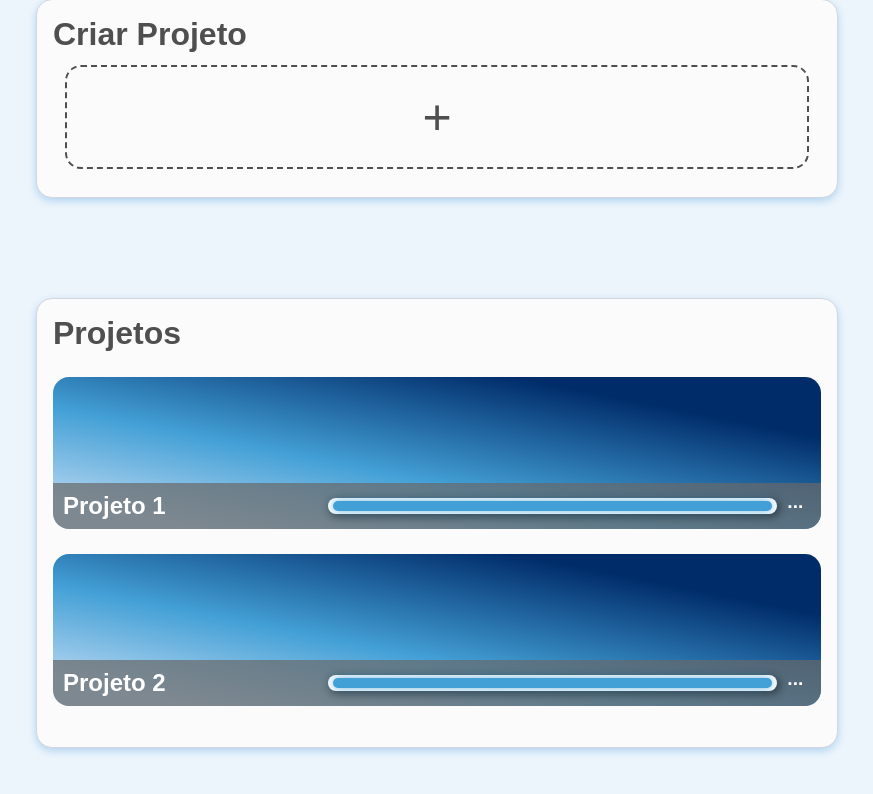
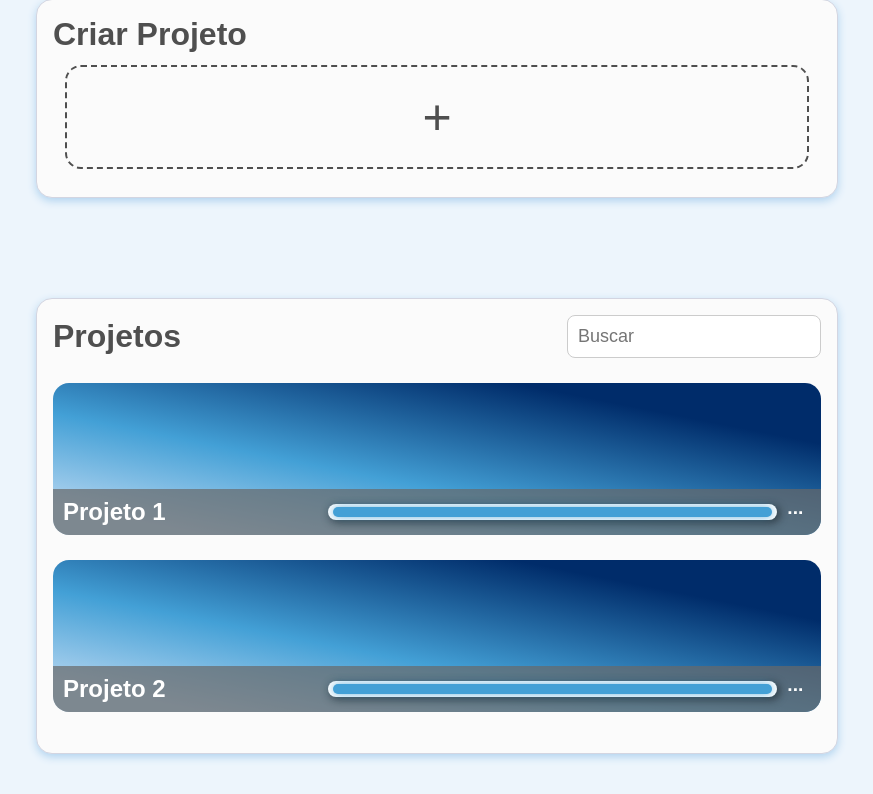
Before and after one commit to gustavo25252525/ProjetoTray, a PHP site: page /home.php in a window 1280 px wide. Shown: the part 193-987 px from the top of the page, without its empty margins (203-1076 px from the left). Before the commit the page ends 947 px from the top, so only its background shows below. Run offline with PHP 8.4, Linux system fonts and the light colour scheme.

Commit message:
Atualização #4
Barra de busca criada, faz busca no banco conforme escrito.

```diff
--- a/estilos/home.css
+++ b/estilos/home.css
@@ -139,6 +139,21 @@ body{
     margin: 20px 0;
 }
 
+#cabecalhoProjetos{
+    display: flex;
+    justify-content: space-between;
+    align-items: center;
+}
+
+#cabecalhoProjetos input{
+    font-size: 18px;
+    padding: 10px;
+    border-radius: 8px;
+    border: 1px solid #ccc;
+    transition: border-color 0.3s;
+}
+
+
 .maisInfoProjeto{
     display: flex;
     align-items: center;
@@ -265,7 +280,7 @@ body{
     transition: border-color 0.3s;
 }
 
-.campoForm input:focus {
+.campoForm input:focus, #cabecalhoProjetos input:focus {
     border-color: #43A0D6;
     outline: none;
 }
--- a/home.php
+++ b/home.php
@@ -45,7 +45,12 @@ $sql = "select * from projetos";    // String com o comando SQL a ser executado
         <!-- Local onde ficam os projetos já existentes -->
         <div id="containerProjetos">
             <div id="projetos">
-                <h1>Projetos</h1>
+                <div id="cabecalhoProjetos">
+                    <h1>Projetos</h1>
+                    <div>
+                        <input type="text" name="busca" id="busca" placeholder="Buscar">
+                    </div>
+                </div>
 
                 <div id="listaProjetos">
                     <div class="degradeFundo">
--- a/js/home.js
+++ b/js/home.js
@@ -26,7 +26,7 @@ document.getElementById('sino').addEventListener('click', (event) => {
 });
 
 const modal = document.getElementById("meuModal");
-const openModal = document.getElementById("criarProjeto");
+const openModal = document.getElementById("criar");
 const closeModal = document.getElementById("fecharModal");
 
 // Abre o modal
@@ -45,3 +45,36 @@ window.onclick = (event) => {
         modal.classList.remove("show");
     }
 }
+
+document.getElementById('busca').addEventListener('input', () => {
+    var busca = document.getElementById('busca').value;
+    var xhr = new XMLHttpRequest();
+
+    if (busca.length > 0) {
+        xhr.open('GET', 'buscar.php?termo=' + encodeURIComponent(busca), true);
+    } else {
+        xhr.open('GET', 'buscar.php', true);
+    }
+
+    xhr.onreadystatechange = () => {
+        var resultadosDiv = document.getElementById('listaProjetos');
+        resultadosDiv.innerHTML = '';
+
+        try{
+            var resultados = JSON.parse(xhr.responseText);
+
+            if (resultados.length > 0) {
+                resultados.forEach(function(produto) {
+                    var div = document.createElement('div');
+                    div.textContent = produto.nome;
+                    resultadosDiv.appendChild(div);
+                });
+            } else {
+                resultadosDiv.textContent = 'Nenhum resultado encontrado.';
+            }
+        } catch (erro) {
+            console.error("Ocorreu um erro:", erro.message);
+        }
+    };
+    xhr.send();
+});
--- a/sugestãoDeMudança.txt
+++ b/sugestãoDeMudança.txt
@@ -2,7 +2,7 @@ Home:
 1 - Colocar img de usuário e nome junto na barra (deixar branca mais ou menos do jeito q é a original msm) (feito)
 2 - Tentar arredondar mais as bordas (feito)
 3 - Diminuir a caixa de criar projeto, alinhar os campos com o titulo (no meio do caminho) (feito)
-4 - Barra pra procurar projeto e filtro pra projeto (em andamento/finalizado (ordenar por data))
+4 - Barra pra procurar projeto (ordenar por data) (feito)
 5 - Fazer um segundo bloco do lado de Projetos onde ficariam os concluidos e daria pra clicar nele onde ele expandiria e o de projetos em andamento encolheria (ficaria igual o de concluidos antes de clicar)
-6 - Mudar a cor de fundo pro azul suavisado e dependendo fazer degrade com branco
+6 - Mudar a cor de fundo pro azul suavisado e dependendo fazer degrade com branco (feito)
 7 - Fazer presets de fundo de projeto (no futuro deixar escolher quando for criar projeto)
```
Also changed, not shown: busca.php (added, +24 -0 lines).
